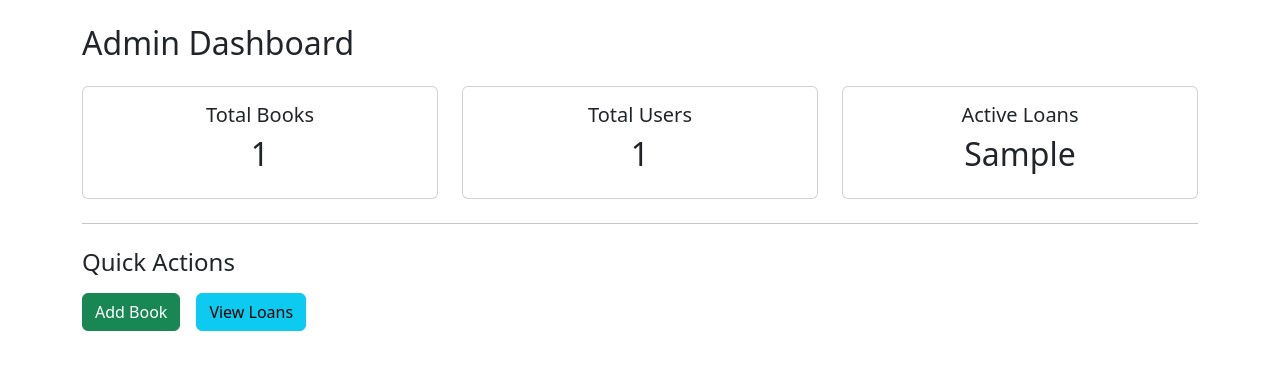
After one commit to CarsonQuesada/LibrarySystem, a Flask app: template frontend/templates/admin_dashboard.html in a window 1280 px wide. The commit adds this page. Shown: the top 370 px of the page. Run offline with Flask 3, Linux system fonts and the light colour scheme; the template is opened without the code that fills it: most values are stand-ins (such as "Sample title", 1, 10 or a date in 2020).

Commit message:
added admin dashboard, also still need to fix loan page, need to add more functionality

```diff
--- a/backend/app.py
+++ b/backend/app.py
@@ -71,6 +71,27 @@ def home():
     books = Book.query.all()
     return render_template("index.html", books=books)
 
+# ---------------- ADMIN: DASHBOARD ----------------
+@app.route("/admin/dashboard")
+def admin_dashboard():
+    if "user_id" not in session:
+        return redirect("/login")
+
+    user = LibraryUser.query.get(session["user_id"])
+    if not user or not user.is_librarian:
+        return "Unauthorized", 403
+
+    total_books = Book.query.count()
+    total_users = LibraryUser.query.count()
+    active_loans = Loan.query.filter_by(returned=False).count()
+
+    return render_template(
+        "admin_dashboard.html",
+        total_books=total_books,
+        total_users=total_users,
+        active_loans=active_loans
+    )
+
 # ---------------- ADMIN: SHOW ADD BOOK PAGE ----------------
 @app.route("/admin/books/add", methods=["GET"])
 def show_add_book():
@@ -107,6 +128,20 @@ def add_book_admin():
     db.session.commit()
 
     return redirect("/")
+
+# ---------------- ADMIN: VIEW LOANS ----------------
+@app.route("/admin/loans")
+def admin_loans():
+    if "user_id" not in session:
+        return redirect("/login")
+
+    user = LibraryUser.query.get(session["user_id"])
+    if not user or not user.is_librarian:
+        return "Unauthorized", 403
+
+    loans = Loan.query.all()
+
+    return render_template("admin_loans.html", loans=loans)
 
 # ---------------- REGISTER ----------------
 @app.route("/register", methods=["GET", "POST"])
@@ -216,19 +251,7 @@ def account():
         user=user,
         loans=loans
     )
-# ---------------- ADMIN: VIEW LOANS ----------------
-@app.route("/admin/loans")
-def admin_loans():
-    if "user_id" not in session:
-        return redirect("/login")
 
-    user = LibraryUser.query.get(session["user_id"])
-    if not user or not user.is_librarian:
-        return "Unauthorized", 403
-
-    loans = Loan.query.all()
-
-    return render_template("admin_loans.html", loans=loans)
 
 # ---------------- RUN ----------------
 if __name__ == "__main__":
--- /dev/null
+++ b/frontend/templates/admin_dashboard.html
@@ -0,0 +1,46 @@
+{% extends "base.html" %} {% block content %}
+
+<h2 class="mb-4">Admin Dashboard</h2>
+
+<div class="row">
+  <!-- BOOKS -->
+  <div class="col-md-4">
+    <div class="card text-center">
+      <div class="card-body">
+        <h5>Total Books</h5>
+        <h2>{{ total_books }}</h2>
+      </div>
+    </div>
+  </div>
+
+  <!-- USERS -->
+  <div class="col-md-4">
+    <div class="card text-center">
+      <div class="card-body">
+        <h5>Total Users</h5>
+        <h2>{{ total_users }}</h2>
+      </div>
+    </div>
+  </div>
+
+  <!-- LOANS -->
+  <div class="col-md-4">
+    <div class="card text-center">
+      <div class="card-body">
+        <h5>Active Loans</h5>
+        <h2>{{ active_loans }}</h2>
+      </div>
+    </div>
+  </div>
+</div>
+
+<hr class="my-4" />
+
+<h4>Quick Actions</h4>
+
+<div class="d-flex gap-3 mt-3">
+  <a href="/admin/books/add" class="btn btn-success">Add Book</a>
+  <a href="/admin/loans" class="btn btn-info">View Loans</a>
+</div>
+
+{% endblock %}
--- a/frontend/templates/base.html
+++ b/frontend/templates/base.html
@@ -18,6 +18,7 @@
         {% if current_user.is_librarian %}
         <a href="/admin/books/add" class="btn btn-success">Add Book</a>
         <a href="/admin/loans" class="btn btn-info">View Loans</a>
+        <a href="/admin/dashboard" class="btn btn-dark">Dashboard</a>
         {% endif %}
 
         <a href="/logout" class="btn btn-danger">Logout</a>
```
Also changed, not shown: backend/database/library.db.
